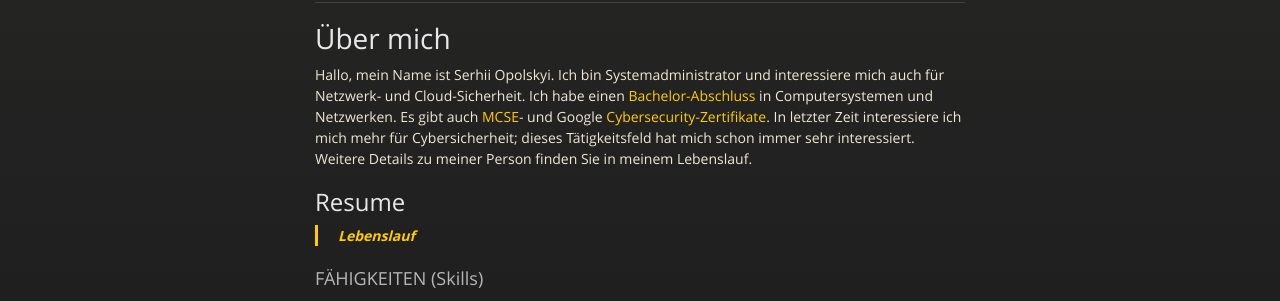
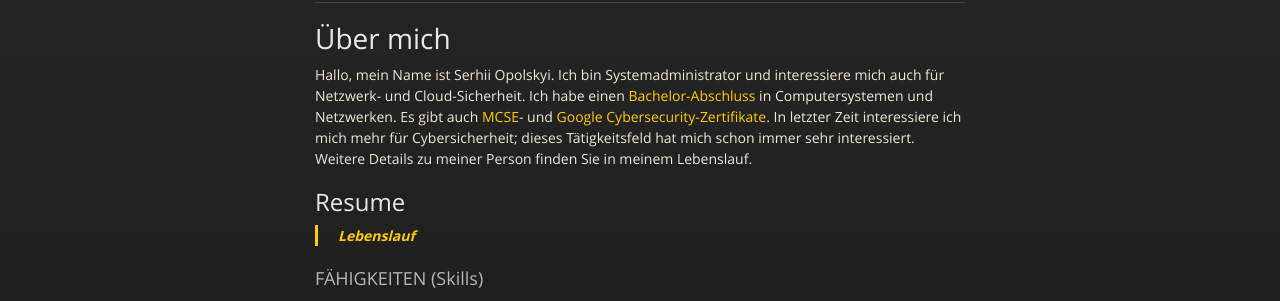
Before and after one commit to serjhubs/Resume, a Jekyll site: the page built from index.md, in a window 1280 px wide and 900 px high. Shown: the part 389-690 px from the top of the window. Built offline with Jekyll 4.4.1, drawn with Linux system fonts in a browser that asks for light colours; the repository's description, which GitHub fills in, is left out; part of the change alters nothing that is shown.

```diff
--- a/index.md
+++ b/index.md
@@ -27,7 +27,7 @@ layout: default
 
 # Über mich
 
-Hallo, mein Name ist Serhii Opolskyi. Ich bin Systemadministrator und interessiere mich auch für Netzwerk- und Cloud-Sicherheit. Ich habe einen [Bachelor-Abschluss](https://drive.google.com/file/d/1NR9-3Gcd8vty_FcaedLcgWorY8zXD0Hw/view?usp=sharing) in Computersystemen und Netzwerken. Es gibt auch [MCSE](https://drive.google.com/file/d/1_MBMY01oDYAAGzxl1yUzZwO7PQMuP292/view?usp=sharing)- und Google [Cybersecurity-Zertifikate](https://www.coursera.org/account/accomplishments/professional-cert/2D5Z6MH5Q7NM). In letzter Zeit interessiere ich mich mehr für Cybersicherheit; dieses Tätigkeitsfeld hat mich schon immer sehr interessiert. Weitere Details zu meiner Person finden Sie in meinem Lebenslauf.
+Hallo, mein Name ist Serhii Opolskyi. Ich bin Systemadministrator und interessiere mich auch für Netzwerk- und Cloud-Sicherheit. Ich habe einen [Bachelor-Abschluss](https://drive.google.com/file/d/1JFVs3E5icQBOobRRqk2d4Dcjjv0MoSSo/view?usp=sharing) in Computersystemen und Netzwerken. Es gibt auch [MCSE](https://drive.google.com/file/d/1_MBMY01oDYAAGzxl1yUzZwO7PQMuP292/view?usp=sharing)- und [Google Cybersecurity-Zertifikate](https://www.coursera.org/account/accomplishments/professional-cert/2D5Z6MH5Q7NM). In letzter Zeit interessiere ich mich mehr für Cybersicherheit; dieses Tätigkeitsfeld hat mich schon immer sehr interessiert. Weitere Details zu meiner Person finden Sie in meinem Lebenslauf.
 
 ## Resume
 >
```
